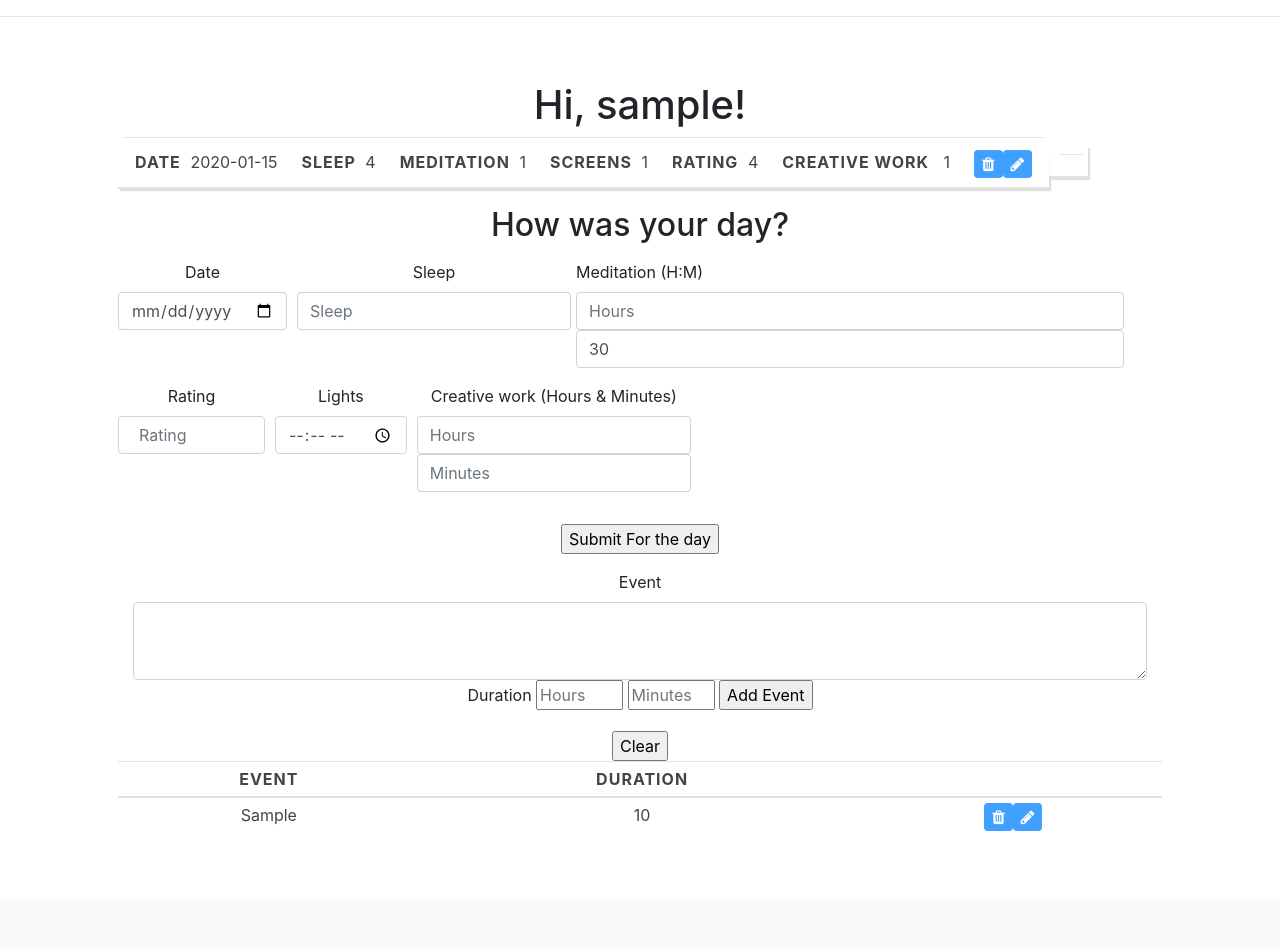
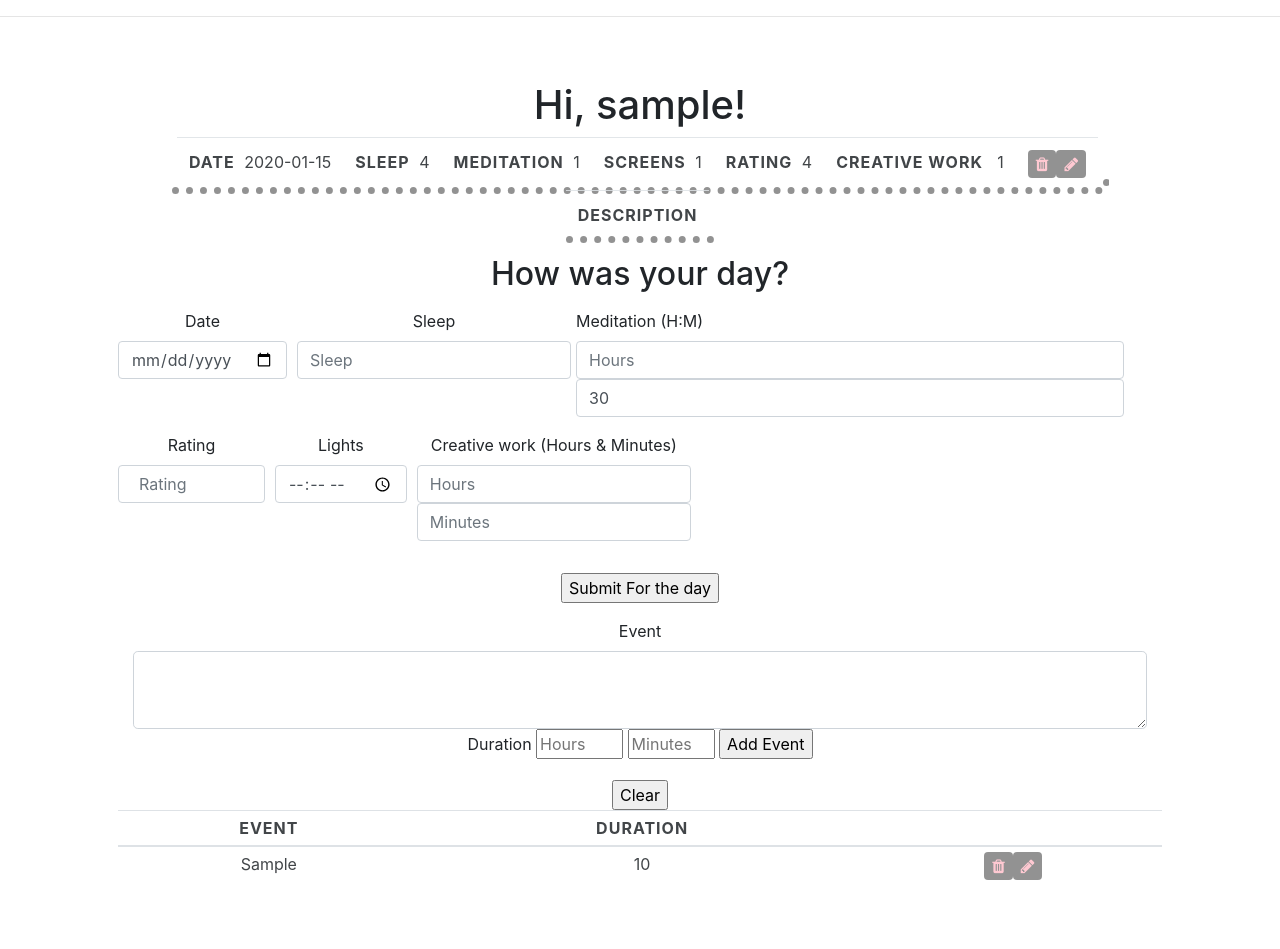
Before and after one commit to EternalGoldenBraid/daily, a Flask app: page / in a window 1280 px wide. Shown: the part 76-1025 px from the top of the page. Before the commit the page ends 907 px from the top, so only its background shows below. Run offline with Flask 2, Linux system fonts and the light colour scheme; a user stored in the database is signed in; tables that the repository leaves empty hold one stand-in row (values such as "Sample post"); parts of the project's set-up code (start-up, migrations or seed data) failed here and were passed over; some libraries are stand-ins or nearby versions.

Commit message:
style: Change index to card mode

```diff
--- a/daily/static/styles.css
+++ b/daily/static/styles.css
@@ -47,7 +47,6 @@ input[type=text]
 }
 
 table {
-    /*border: 1px solid #ccc; */
     width: 100%;
     margin:0;
     padding:0;
@@ -91,23 +90,22 @@ table {
 	margin-bottom: 20px;
 	display: inline flow;
 	border-bottom: 2px solid #ddd;
-	box-shadow: 2px 2px 1px #dadada;
-
+	border-bottom: 7px dotted gray;
+	/*
+  	box-shadow: 2px 2px 1px #dadada;
+	*/
     }
 
    #card table td .upper {
       display: run-in;
       text-align: left;
       font-size: 16px;
-      /* cellspacing */
-      border-collapse: collapse;
-      border-bottom: 0px solid #ddd;
     }
 
    #card table td .lower {
       display: block;
       text-align: center;
-      font-size: 13px;
+      font-size: 19px;
     }
 
 
@@ -116,7 +114,6 @@ table {
       border-bottom: 0;
     }
 
-    /*
    #card table td::before {
       content: attr(data-label);
       float: left;
@@ -125,7 +122,6 @@ table {
       letter-spacing: 1px;
     }
 
-    */
    #card .space::before {
       content: attr(data-label)  '  ';
       float: left;
@@ -165,9 +161,9 @@ table {
 
    /* Style buttons */
 .btn {
-  background-color: DodgerBlue; /* Blue background */
+  background-color: gray; /* Blue background */
   border: none; /* Remove borders */
-  color: white; /* White text */
+  color: pink; /* White text */
   padding: 6px 8px; /* Some padding */
   font-size: 16px; /* Set a font size */
   cursor: pointer; /* Mouse pointer on hover */
--- a/daily/templates/index.html
+++ b/daily/templates/index.html
@@ -71,12 +71,14 @@
   </tbody>
 </table>
 </div>
+<div>
     {% if prev_url %}
-    <a href="{{ prev_url }}">Newer posts</a>
+		<a class="btn fa fa-hand-o-left" href="{{ prev_url }}"></a>
     {% endif %}
     {% if next_url %}
-    <a href="{{ next_url }}">Older posts</a>
+		<a class="btn fa fa-hand-o-right" href="{{ next_url }}"></a>
     {% endif %}
+</div>
 
 <div id="newEntries" class="form-container">
 <h2> How was your day? </h2>
```
